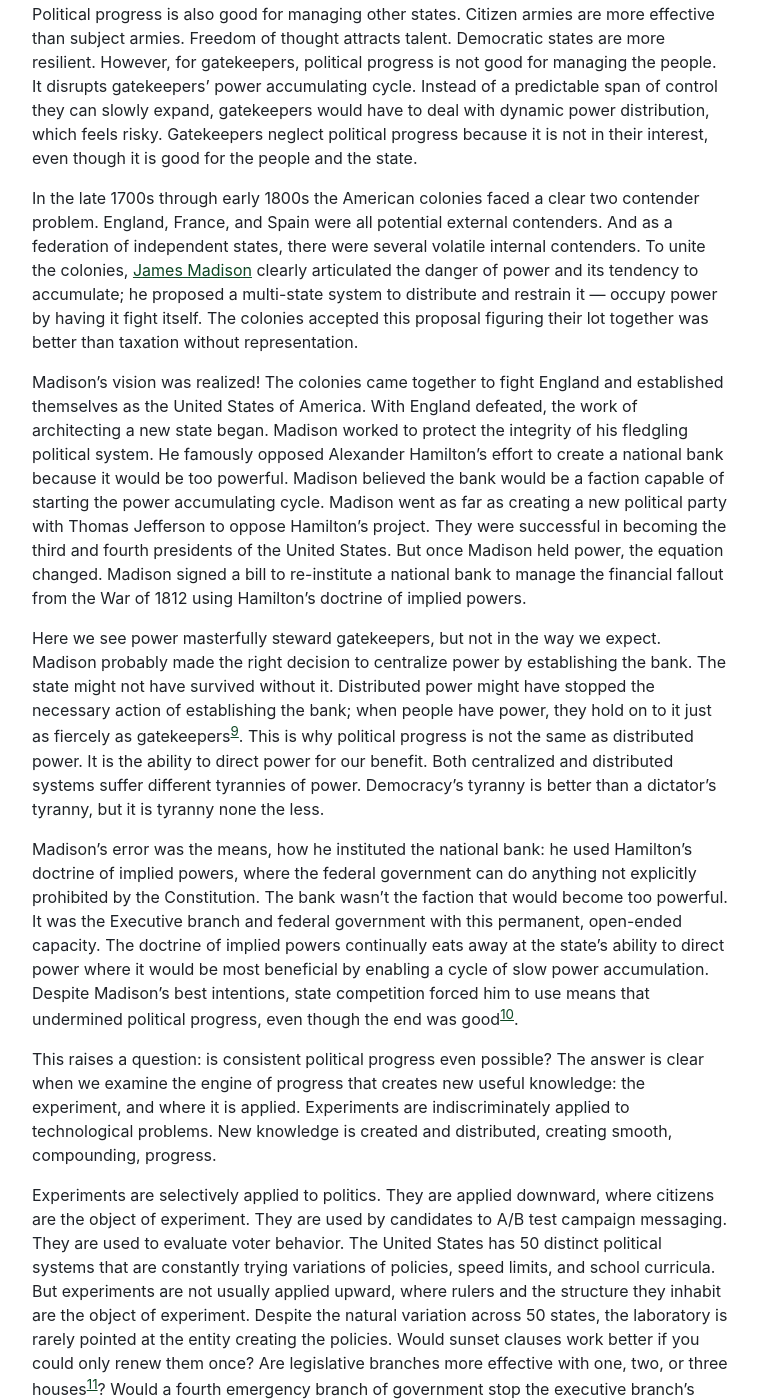
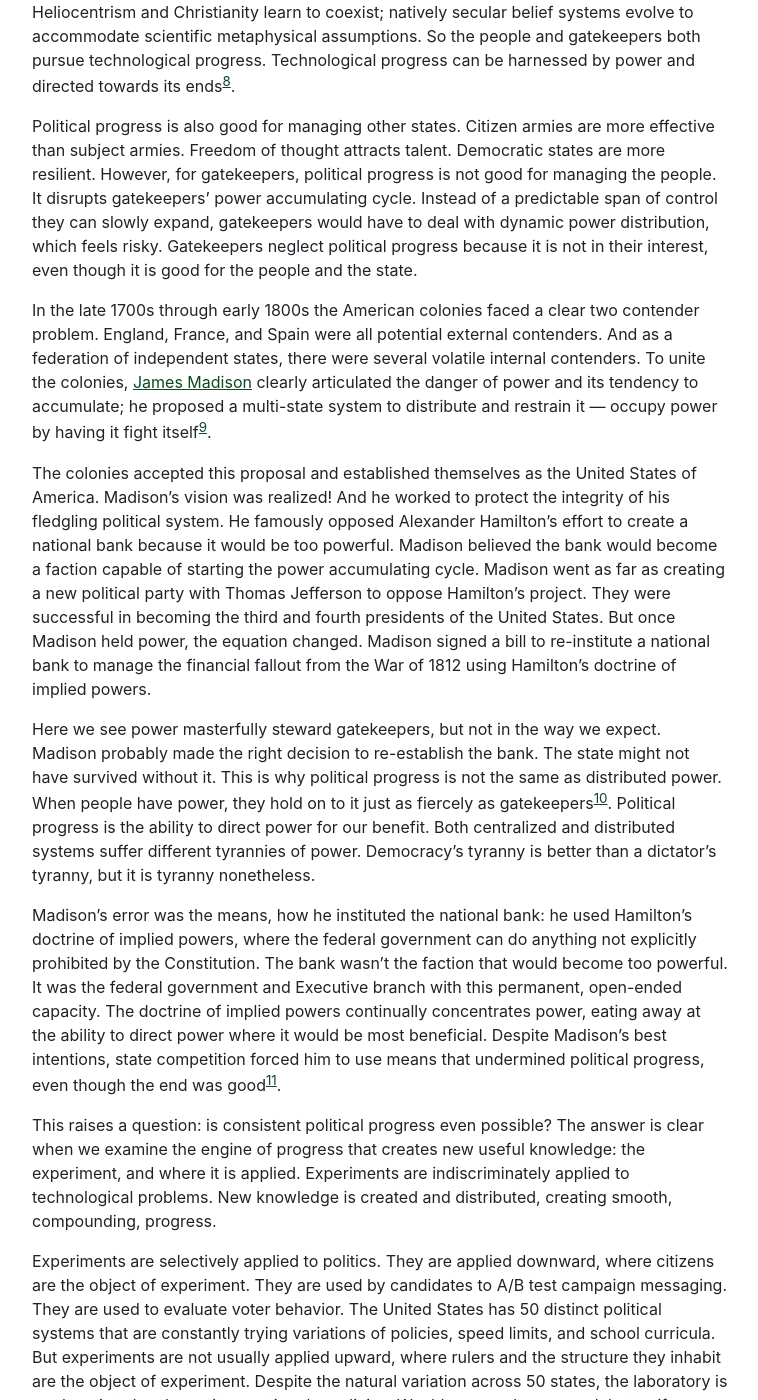
Before and after one commit to jack-t-skidmore/jack-t-skidmore.github.io, a Jekyll site: the page built from essays/gatekeepers.md, in a window 1280 px wide and 1400 px high, scrolled down 6147 px. Shown: the whole window, without its empty margins (260-1018 px from the left). Built offline with Jekyll 4.4.1, drawn with Linux system fonts in a browser that asks for light colours; some of the changed text lies outside the part shown.

Commit message:
gatekeeper final turn

```diff
--- a/essays/gatekeepers.md
+++ b/essays/gatekeepers.md
@@ -5,7 +5,9 @@
 description: "How power shapes technological and political progress."
 ---
 
-In *A Culture of Growth* Mokyr tells a compelling story explaining the unique cultural conditions that produced the Industrial Revolution in Europe. I will refactor his story into heroes and villains and use that lens to explain why political progress seems slower than technological progress.
+Progress is the result of humanity finally embracing the right ideas about the world. Or so the common story goes. What if progress is actually something we are subject to, rather than something we control? And if this is true, is it possible for us to take the wheel?
+
+Let's begin with Mokyr's *A Culture of Growth*. He tells a compelling story explaining the unique cultural conditions that produced the Industrial Revolution in Europe. First, I will refactor his story into heroes and villains and use that lens to examine what causes progress. Then we will see if the exception proves the rule: why does political progress stagnate as technological progress compounds?
 
 I will sort Mokyr’s heroes and villains into two categories: ideas and mechanism. First his hero-ideas. In the epilogue he highlights two ideas that helped start the Industrial Revolution leading to modernity:
 > - "...the concept that knowledge and the understanding of nature can and should be used to advance the material conditions of humanity..." (p. 341)
@@ -54,11 +56,11 @@
 
 It follows from that definition that culture functions as a unifying force that directs internal contenders toward productive ends. And gatekeepers most directly steward the culture. Gatekeepers can influence the behavior of internal contenders by shaping their society's shared set of assumptions. Culture includes assumptions about who is good, and who is bad. They usually provide a sense that the current order is ordained by some higher power. And often this is enough to pacify internal contenders, and when needed, direct their energy toward the external contenders. For gatekeepers, culture's utility comes from its ordering capacity.
 
-An example makes this tangible. In 1095 [Pope Urban II](https://en.wikipedia.org/wiki/Pope_Urban_II) had several external contenders: antipope Clement III who claimed the papacy; the Seljuk who took land in Europe; the Turks who conquered land once controlled by Catholic nation-states. Simultaneously, the nobility in France and Spain were fighting each other for resources. Robert the Monk records Urban II as saying:
+An example makes this tangible. In 1095 [Pope Urban II](https://en.wikipedia.org/wiki/Pope_Urban_II) had several external contenders: antipope Clement III who claimed the papacy, and the Turks who were actively taking land under Christian influence. Simultaneously, the nobility in France and Spain were fighting each other for resources. Robert the Monk records Urban II as saying:
 
 > "This land which you inhabit, shut in on all sides by the seas and surrounded by the mountain peaks, is too narrow for your large population; nor does it abound in wealth, and it furnishes scarcely food enough for its cultivators. Hence, it is that you murder one another, that you wage war, and that frequently you perish by mutual wounds. Let, therefore, hatred depart from among you, let your quarrels end, let wars cease, and let all dissensions and controversies slumber. Enter upon the road to the Holy Sepulchre; wrest that land from the wicked race, and subject it to yourselves ... God has conferred upon you above all nations great glory in arms. Accordingly, undertake this journey for the remission of your sins, with the assurance of the imperishable glory of the Kingdom of Heaven"
 
-Here we see a gatekeeper masterfully manage culture to secure his position. He redirects internal contender's unproductive violence against each other to assemble an army used to neutralize the Seljuk and engage the Turks. And by setting a holy mission, Urban affirms his legitimacy as the true pope over Clement III.
+Here we see a gatekeeper masterfully manage culture to secure his position. He redirects internal contenders' unproductive violence against each other to assemble an army used to neutralize the Turks. And by setting a holy mission, Urban affirms his legitimacy as the true pope over Clement III.
 
 From this perspective, why do they prefer backward-looking cultures? If culture's utility is its ordering capacity, and the old ideas affirm the legitimacy of gatekeepers’ current position, new ideas are dangerous. There is no upside to entertaining heliocentrism, especially if it seems to undermine Biblical cosmology. Best case, gatekeepers maintain the current order despite the new idea; more likely, the current order is disrupted, which is bad.
 
@@ -86,7 +88,7 @@
 
 And progress becomes an existential necessity because it yields an advantage over external contenders. This observation is true for technological progress. Better use of nature is a clear exponential that does not retreat. The steam engine is never uninvented. Even the printing press, which can be used to quickly spread dangerous new ideas is never undone[^5]. Instead gatekeepers use the tools produced by technological progress to manage internal and external contenders. The printing press is used to amplify gatekeepers' account of reality.
 
-The observation buckles when we examine political progress. The Enlightenment establishes a promising trajectory: property rights are established, separation of powers is instituted, and subjects become citizens. But political progress lapses in ways technological progress does not.
+The observation buckles when we examine political progress. The Enlightenment establishes a promising trajectory: property rights are established, separation of powers is instituted, and subjects become citizens. But political progress lapses in ways technological progress does not. Slavery is ended, but Jim Crow is established in its wake. The French revolt, but the system they establish is more brutal than the one they displace.
 
 The contrast is striking and poses a puzzle. If political and technological progress are both beneficial to the state, they should have grown together. Does this mean political progress is actually bad for the state? Does distributed power create an ineffective and slow bureaucracy? Does democracy plant the seed of its own destruction?
 
@@ -98,27 +100,27 @@
 
 We know technological progress is good for managing other states. Firearms, medicine, manufacturing, and scientific precision are all instances of technological progress that help state competition. And for gatekeepers, it is also usually good for managing the people. Heliocentrism and Christianity learn to coexist; natively secular belief systems evolve to accommodate scientific metaphysical assumptions. So the people and gatekeepers both pursue technological progress. Technological progress can be harnessed by power and directed towards its ends[^8].
 
-Political progress is also good for managing other states. Citizen armies are more effective than subject armies. Freedom of thought attracts talent. Democratic states are more resilient. However, for gatekeepers, political progress is not good for managing the people. It disrupts gatekeepers' power accumulating cycle. Instead of a predictable span of control they can slowly expand, gatekeepers would have to deal with dynamic power distribution, which feels risky. Gatekeepers neglect political progress  because it is not in their interest, even though it is good for the people and the state.
+Political progress is also good for managing other states. Citizen armies are more effective than subject armies. Freedom of thought attracts talent. Democratic states are more resilient. However, for gatekeepers, political progress is not good for managing the people. It disrupts gatekeepers' power accumulating cycle. Instead of a predictable span of control they can slowly expand, gatekeepers would have to deal with dynamic power distribution, which feels risky. Gatekeepers neglect political progress because it is not in their interest, even though it is good for the people and the state.
 
-In the late 1700s through early 1800s the American colonies faced a clear two contender problem. England, France, and Spain were all potential external contenders. And as a federation of independent states, there were several volatile internal contenders. To unite the colonies, [James Madison](https://en.wikipedia.org/wiki/James_Madison) clearly articulated the danger of power and its tendency to accumulate; he proposed a multi-state system to distribute and restrain it — occupy power by having it fight itself. The colonies accepted this proposal figuring their lot together was better than taxation without representation.
+In the late 1700s through early 1800s the American colonies faced a clear two contender problem. England, France, and Spain were all potential external contenders. And as a federation of independent states, there were several volatile internal contenders. To unite the colonies, [James Madison](https://en.wikipedia.org/wiki/James_Madison) clearly articulated the danger of power and its tendency to accumulate; he proposed a multi-state system to distribute and restrain it — occupy power by having it fight itself[^9].
 
-Madison’s vision was realized! The colonies came together to fight England and established themselves as the United States of America. With England defeated, the work of architecting a new state began. Madison worked to protect the integrity of his fledgling political system. He famously opposed Alexander Hamilton's effort to create a national bank because it would be too powerful. Madison believed the bank would be a faction capable of starting the power accumulating cycle. Madison went as far as creating a new political party with Thomas Jefferson to oppose Hamilton’s project. They were successful in becoming the third and fourth presidents of the United States. But once Madison held power, the equation changed. Madison signed a bill to re-institute a national bank to manage the financial fallout from the War of 1812 using Hamilton's doctrine of implied powers.
+The colonies accepted this proposal and established themselves as the United States of America. Madison’s vision was realized! And he worked to protect the integrity of his fledgling political system. He famously opposed Alexander Hamilton's effort to create a national bank because it would be too powerful. Madison believed the bank would become a faction capable of starting the power accumulating cycle. Madison went as far as creating a new political party with Thomas Jefferson to oppose Hamilton’s project. They were successful in becoming the third and fourth presidents of the United States. But once Madison held power, the equation changed. Madison signed a bill to re-institute a national bank to manage the financial fallout from the War of 1812 using Hamilton's doctrine of implied powers.
 
-Here we see power masterfully steward gatekeepers, but not in the way we expect. Madison probably made the right decision to centralize power by establishing the bank. The state might not have survived without it. Distributed power might have stopped the necessary action of establishing the bank; when people have power, they hold on to it just as fiercely as gatekeepers[^9]. This is why political progress is not the same as distributed power. It is the ability to direct power for our benefit. Both centralized and distributed systems suffer different tyrannies of power. Democracy’s tyranny is better than a dictator’s tyranny, but it is tyranny none the less.
+Here we see power masterfully steward gatekeepers, but not in the way we expect. Madison probably made the right decision to re-establish the bank. The state might not have survived without it. This is why political progress is not the same as distributed power. When people have power, they hold on to it just as fiercely as gatekeepers[^10]. Political progress is the ability to direct power for our benefit. Both centralized and distributed systems suffer different tyrannies of power. Democracy’s tyranny is better than a dictator’s tyranny, but it is tyranny nonetheless.
 
-Madison's error was the means, how he instituted the national bank: he used Hamilton's doctrine of implied powers, where the federal government can do anything not explicitly prohibited by the Constitution. The bank wasn't the faction that would become too powerful. It was the Executive branch and federal government with this permanent, open-ended capacity. The doctrine of implied powers continually eats away at the state's ability to direct power where it would be most beneficial by enabling a cycle of slow power accumulation. Despite Madison's best intentions, state competition forced him to use means that undermined political progress, even though the end was good[^10].
+Madison's error was the means, how he instituted the national bank: he used Hamilton's doctrine of implied powers, where the federal government can do anything not explicitly prohibited by the Constitution. The bank wasn't the faction that would become too powerful. It was the federal government and Executive branch with this permanent, open-ended capacity. The doctrine of implied powers continually concentrates power, eating away at the ability to direct power where it would be most beneficial. Despite Madison's best intentions, state competition forced him to use means that undermined political progress, even though the end was good[^11].
 
 This raises a question: is consistent political progress even possible? The answer is clear when we examine the engine of progress that creates new useful knowledge: the experiment, and where it is applied. Experiments are indiscriminately applied to technological problems. New knowledge is created and distributed, creating smooth, compounding, progress.
 
-Experiments are selectively applied to politics. They are applied downward, where citizens are the object of experiment. They are used by candidates to A/B test campaign messaging. They are used to evaluate voter behavior. The United States has 50 distinct political systems that are constantly trying variations of policies, speed limits, and school curricula. But experiments are not usually applied upward, where rulers and the structure they inhabit are the object of experiment. Despite the natural variation across 50 states, the laboratory is rarely pointed at the entity creating the policies. Would sunset clauses work better if you could only renew them once? Are legislative branches more effective with one, two, or three houses[^11]? Would a fourth emergency branch of government stop the executive branch’s slow accumulation of power?
+Experiments are selectively applied to politics. They are applied downward, where citizens are the object of experiment. They are used by candidates to A/B test campaign messaging. They are used to evaluate voter behavior. The United States has 50 distinct political systems that are constantly trying variations of policies, speed limits, and school curricula. But experiments are not usually applied upward, where rulers and the structure they inhabit are the object of experiment. Despite the natural variation across 50 states, the laboratory is rarely pointed at the entity creating the policies. Would sunset clauses work better if you could only renew them once? Are legislative branches more effective with one, two, or three houses[^12]? Would a fourth emergency branch of government stop the executive branch’s slow accumulation of power?
 
-Political progress' failure mode is one of gravity. Power accumulates because it is used to increase power. This is why downward experiments are popular. Once a political system is established, downward experiments create useful knowledge gatekeepers use to better manage the people. However, upward experiments undermine gatekeepers' position over the people. Political progress is a maintenance problem. We have the tool to work on it. But we haven't yet.
+Political progress' failure mode is one of gravity. Power accumulates because it is used to increase power. This is why downward experiments are popular. Once a political system is established, downward experiments create useful knowledge gatekeepers use to better manage the people. However, upward experiments undermine gatekeepers' position over the people. Political progress is a maintenance problem. We have the tool to work on it. But we haven't yet.[^13]
 
 For now, progress happens when it is good for gatekeepers. Technological progress usually is. Political progress is usually not. And so technological progress outpaces political progress. Interestingly, when their interests collide, technological progress is victorious. The Luddites lose their fight against the loom, and writers will lose their fight against artificial intelligence. One brother murders the other. We increase our mastery of nature, but our nature has kept mastery of us.
 
 
 
-This takes us back to the Hebrew Bible’s claim that all people are made in the image of God. God delegated his power to rule creation to the people. The fall shows how we abdicate our role. Instead of ruling creation, a creature rules us[^12]. We give in to the serpent’s frame, supposing God is not trustworthy. We try to become like God. We become gatekeepers managing an external contender. Genesis goes on to show how each generation makes the same mistake. The first is particularly tragic. God shows favor to Cain's brother, Abel. Cain becomes angry. God approaches Cain, with a challenge, or possibly, a word of encouragement, one we should heed.
+This takes us back to the Hebrew Bible’s claim that all people are made in the image of God. God delegated his power to rule creation to the people. The fall shows how we abdicate our role. Instead of ruling creation, a creature rules us[^14]. We give in to the serpent’s frame, supposing God is not trustworthy. We try to become like God. We become gatekeepers managing an external contender. Genesis goes on to show how each generation makes the same mistake. The first is particularly tragic. God shows favor to Cain's brother, Abel. Cain becomes angry. God approaches Cain, with a challenge, or possibly, a word of encouragement, one we should heed.
 
 > “It desires to have you, but you must rule over it.”
 
@@ -131,18 +133,22 @@
 
 [^4]: Here I define power as gatekeepers' agency used to maintain their position. More specifically I am referring to the cycle of agency being used to further increase agency. This creates a feedback loop of self referential agency, where one entity gains agency at the expense of others. I am working on another essay on this topic; this footnote will be updated to point toward that essay when it is complete.
 
-[^5]: A few gatekeepers have tried, such as Pope Paul IV with the institution of [Index Librorum Prohibitorum](https://en.wikipedia.org/wiki/Index_Librorum_Prohibitorum), or China with their version of the internet. But China still uses the internet, and the Catholic Church may have gone as far as using AI to help write [an encyclical](https://linch.substack.com/p/claude-author-of-the-humanitas).... about AI.
+[^5]: A few gatekeepers have tried, such as Pope Paul IV with the institution of [Index Librorum Prohibitorum](https://en.wikipedia.org/wiki/Index_Librorum_Prohibitorum), or China with their version of the internet. But China still uses the internet, and the Catholic Church may have gone as far as using AI to help write [an encyclical](https://linch.substack.com/p/claude-author-of-the-humanitas)... about AI.
 
 [^6]: Here is [one](https://www.sciencedirect.com/science/article/abs/pii/S0939362518301389) of many studies demonstrating this point.
 
 [^7]: There were moments of optimism, where we believed we fought the war to end all wars!
 
-[^8]: Technological and economic progress is good for the world. However, the current rate technological progress feels inevitable. I don't think we could slow it even if we wanted to, and I could imagine us wanting to.
+[^8]: Technological and economic progress is good for the world. However, the current rate of technological progress feels inevitable. I don't think we could slow it even if we wanted to, and I could imagine us wanting to.
 
-[^9]: [Kara Dimitruk and Ben Southwood](https://worksinprogress.co/issue/how-abolishing-the-stakeholder-state-caused-the-industrial-revolution/) explain how the distributed power prevents progress with vetocracy, and how the Glorious Revolution overcame this by working to benefit incumbents.... said another way, by making it beneficial for gatekeepers!
+[^9]: It is worth noting that Madison was terrified of pure democracy. In this regard he was a true gatekeeper, and thus we have the [Electoral College](https://en.wikipedia.org/wiki/United_States_Electoral_College).
 
-[^10]: Political progress is a two front problem: how to balance individual rights and the greater good. Institutional manifestations of Communism and Nazism pursue the greater good by any means. NIMBYism clearly inhibit what is good. Both are errors. Learning to fight power's natural gravity and do this better is political progress.
+[^10]: [Kara Dimitruk and Ben Southwood](https://worksinprogress.co/issue/how-abolishing-the-stakeholder-state-caused-the-industrial-revolution/) explain how the distributed power prevents progress with vetocracy, and how the Glorious Revolution overcame this by working to benefit incumbents... said another way, by making it beneficial for gatekeepers.
 
-[^11]: We actually have a natural experiment where [Nebraska](https://nebraskalegislature.gov/about/history_unicameral.php#:~:text=In%20a%20one%2Dhouse%20legislature,both%20houses%20vary%20in%20content.) has a unicameral and nonpartisan legislature. But their description of this natural experiment betrays the lack of attention. The results section explains that it cut government costs, reduced the number of committees, and increased the number of bills when it was first established. No cross state comparison, nothing.
+[^11]: Political progress is a two front problem: how to balance individual rights and the greater good. Institutional manifestations of Communism and Nazism pursue the greater good by any means. NIMBYism clearly inhibits what is good. Both are errors. Learning to fight power's natural gravity and do this better is political progress.
 
-[^12]: [Walter Wink](https://en.wikipedia.org/wiki/Walter_Wink) shaped my thinking here.
+[^12]: We actually have a natural experiment where [Nebraska](https://nebraskalegislature.gov/about/history_unicameral.php#:~:text=In%20a%20one%2Dhouse%20legislature,both%20houses%20vary%20in%20content.) has a unicameral and nonpartisan legislature. But their description of this natural experiment betrays the lack of attention. The results section explains that it cut government costs, reduced the number of committees, and increased the number of bills when it was first established. No cross state comparison, nothing.
+
+[^13]: To be fair this is a difficult problem. Political experiments have longer feedback loops and messier data. But it is not an impossible problem. Downward experiments suffer from the same limitations, but they are still more widely adopted. I am building this capability with [Eudo](https://jackskidmore.com/about/eudo/), and would love to one day apply it to upward experiments.
+
+[^14]: [Walter Wink](https://en.wikipedia.org/wiki/Walter_Wink) shaped my thinking here.
```
